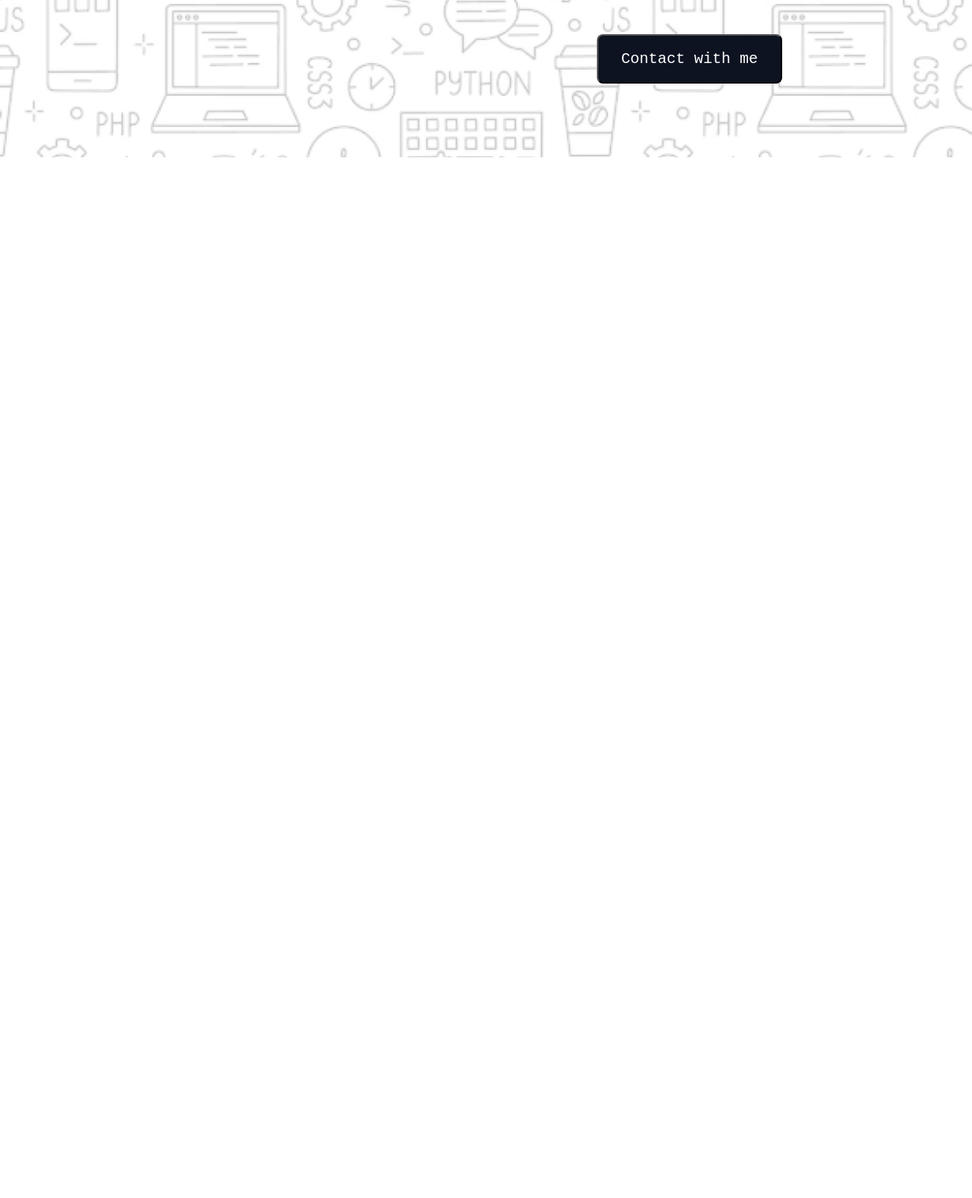
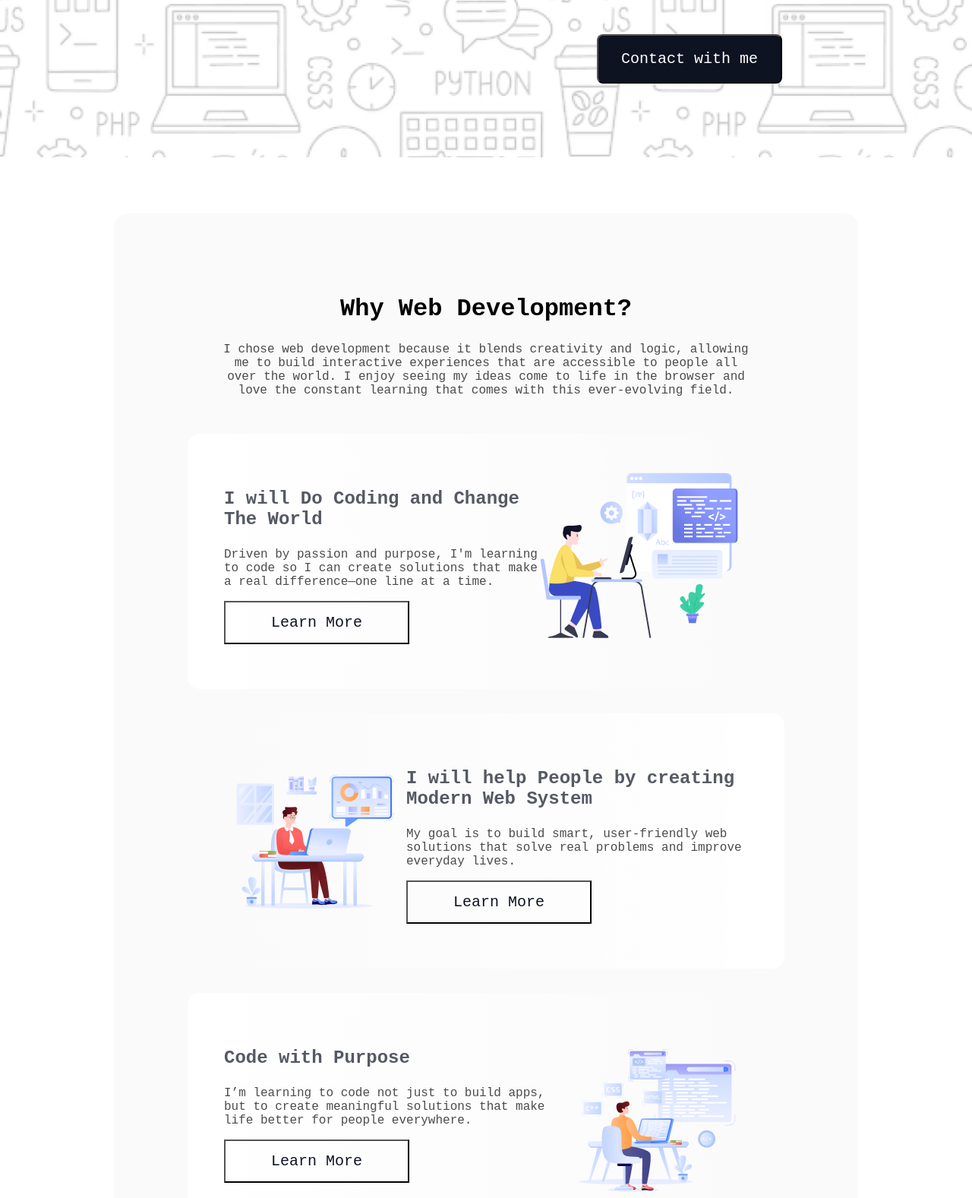
Before and after one commit to shoaibrrian/webdev-journey-portfolio, a plain HTML site: page index.html in a window 1280 px wide. Shown: the part 649-2226 px from the top of the page at 76% size. Before the commit the page ends 856 px from the top, so only its background shows below. Drawn offline with Linux system fonts and the light colour scheme; a web font is replaced by a local one.

Commit message:
complete goal page

```diff
--- a/index.html
+++ b/index.html
@@ -22,13 +22,43 @@
             <section class="banner-content">
                 <img src="assets/Group.png" alt="" class="dev">
                 <h1 class="banner-title">"In the near future, I hope to become a Developer."</h1>
-                <p class="banner-sub-title">Passionate about coding, constantly learning, and building projects as I work toward becoming a professional developer.</p>
+                <p class="banner-sub-title">Passionate about coding, constantly learning, and building projects as I
+                    work toward becoming a professional developer.</p>
                 <button class="btn2">Contact with me</button>
             </section>
         </section>
     </header>
     <main>
-
+        <section class="goal">
+            <section class="card1">
+                <h2 class="goal-title">Why Web Development?</h2>
+                <p class="goal-subtitle">I chose web development because it blends creativity and logic, allowing me to build interactive experiences that are accessible to people all over the world. I enjoy seeing my ideas come to life in the browser and love the constant learning that comes with this ever-evolving field.</p>
+            </section>
+            <section class="card2">
+                <section class="card2-1">
+                    <h3 class="goal-title1">I will Do Coding and Change The World</h3>
+                    <p class="goal-subtitle">Driven by passion and purpose, I'm learning to code so I can create solutions that make a real difference—one line at a time.</p>
+                    <button class="btn3">Learn More</button>
+                </section>
+                <img src="assets/Layer_1.png" alt="">
+            </section>
+            <section class="card3">
+                <section class="card2-1">
+                    <h3 class="goal-title1">I will help People by creating Modern Web System</h3>
+                    <p class="goal-subtitle">My goal is to build smart, user-friendly web solutions that solve real problems and improve everyday lives.</p>
+                    <button class="btn3">Learn More</button>
+                </section>
+                <img src="assets/Group 3.png" alt="">
+            </section>
+            <section class="card2">
+                <section class="card2-1">
+                    <h3 class="goal-title1">Code with Purpose</h3>
+                    <p class="goal-subtitle">I’m learning to code not just to build apps, but to create meaningful solutions that make life better for people everywhere.</p>
+                    <button class="btn3">Learn More</button>
+                </section>
+                <img src="assets/Group 4.png" alt="">
+            </section>
+        </section>
     </main>
     <footer>
 
--- a/styles/style.css
+++ b/styles/style.css
@@ -17,7 +17,7 @@ nav{
     margin: 38px 150px 36px;
 }
 
-h3{
+.name{
     font-size: 28px;
     margin-bottom: 0px;
 }
@@ -65,6 +65,8 @@ nav button a{
 .banner-sub-title{
     font-size: 16px;
     text-align: center;
+    color: #0D1321;
+    opacity: 70%;
 }
 
 .btn2{
@@ -77,3 +79,68 @@ nav button a{
     margin: 32px 344px 0px 344px;
     font-size: 20px;
 }
+
+/* goal styles */
+
+.goal{
+    margin: 74px 150px;
+    padding: 80px 97px;
+    text-align: center;
+    background-color: rgba(13, 19, 33, 0.02);
+    border-radius: 18px;
+}
+
+.goal-title{
+    font-size: 32px;
+}
+
+.goal-subtitle{
+    font-size: 16px;
+    opacity: 70%;
+}
+
+.card1{
+    margin: 0px 47px 48px;
+}
+
+.card2{
+    display: flex;
+    margin-bottom: 32px;
+    text-align: left;
+    justify-content: space-between;
+    padding: 48px;
+    background-color: white;
+    border-radius: 16px;
+    background: linear-gradient(to right, #FFFFFF, rgba(255, 255, 255, 0));
+}
+
+.card2-1{
+    width: 477px;
+    height: 219px;
+}
+
+.goal-title1{
+    font-size: 24px;
+    color: rgba(13, 19, 33, 0.7);
+}
+
+.btn3{
+    width: 244px;
+    height: 57px;
+    background-color: transparent;
+    color: #0D1321;
+    font-family: "Azeret Mono", monospace;
+    font-size: 20px;
+}
+
+.card3{
+    display: flex;
+    flex-direction: row-reverse;
+    margin-bottom: 32px;
+    text-align: left;
+    justify-content: space-between;
+    padding: 48px;
+    background-color: white;
+    border-radius: 16px;
+    background: linear-gradient(to left, #FFFFFF, rgba(255, 255, 255, 0));
+}
```
